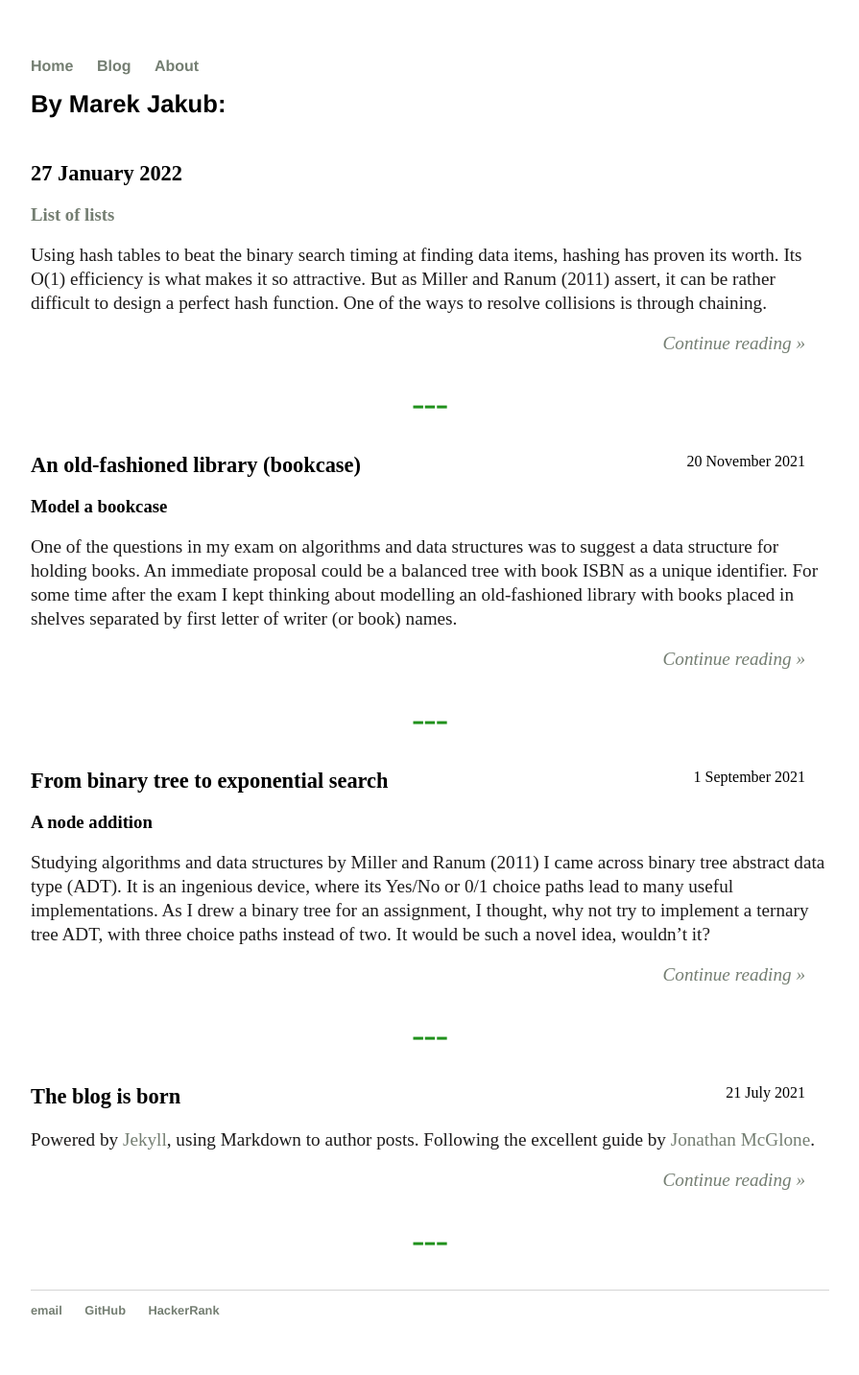
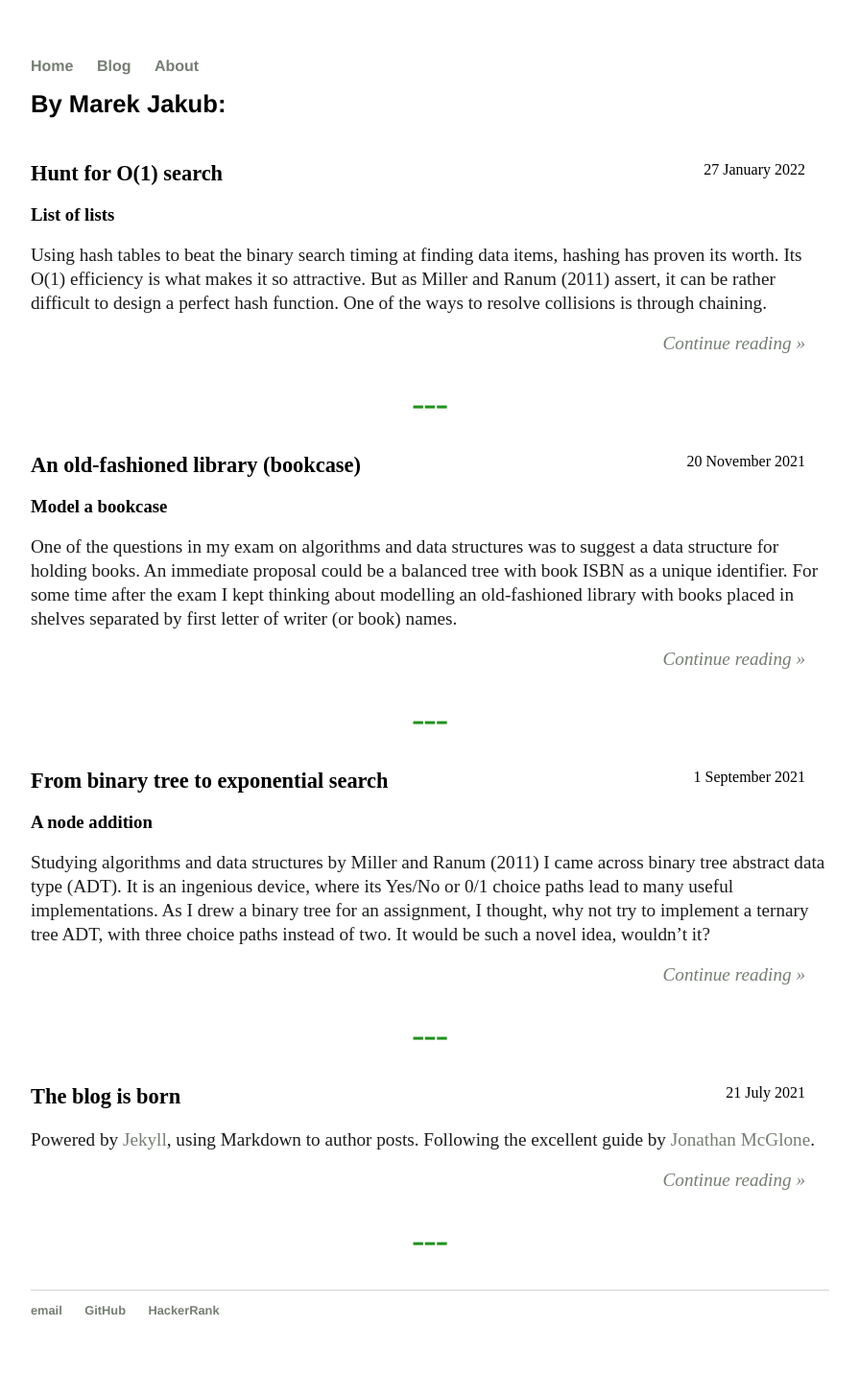
Before and after one commit to marek-jakub/marek-jakub.github.io, a Jekyll site: the page built from index.html, in a window 1280 px wide. Shown: the whole page at 96% size, without its empty margins (192-1087 px from the left). Built offline with Jekyll 4.4.1, drawn with Linux system fonts in a browser that asks for light colours.

Commit message:
Adding missing double quote.

```diff
--- a/index.html
+++ b/index.html
@@ -7,7 +7,7 @@ title: Student
 
 	<article class="post">
 		<header class="post-header">
-			<h2 class="post-front"><a href="/blog/2022/01/27/marek-jakub-O1-search>
+			<h2 class="post-front"><a href="/blog/2022/01/27/marek-jakub-O1-search">
 				Hunt for O(1) search</a></h2>
 			<span class="post-date">27 January 2022</span>
 		</header>
```
